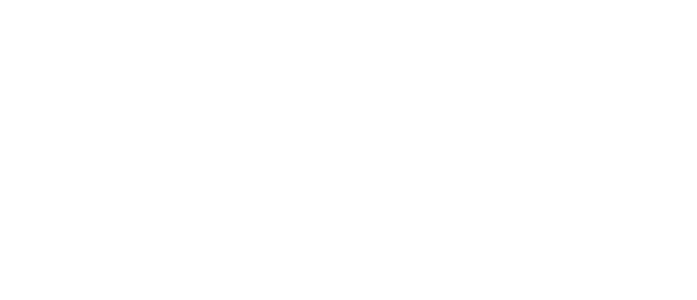
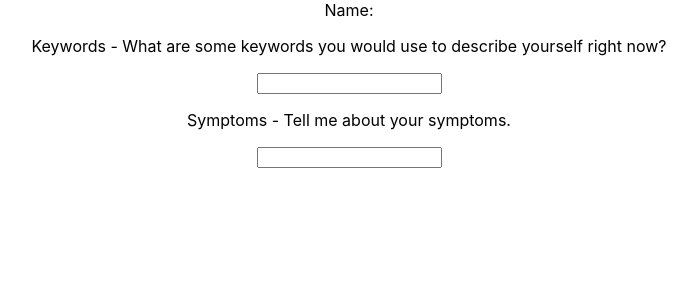
Before and after one commit to chavon13/MedicalDiary, a React (Create React App) app: page /entrypage1 in a window 1280 px wide. Before the commit this address had no page. Shown: the top 300 px of the page, without its empty margins (291-988 px from the left). Built offline with nearby package versions, Linux system fonts and the light colour scheme.

Commit message:
adds inputs to entry page 1. adds to navbar. adds routing.

```diff
--- a/src/App.js
+++ b/src/App.js
@@ -6,6 +6,7 @@
 import './App.css';
 import Login from './Components/Login';
 import Mood from './Components/Mood'
+import Entry1 from './Components/EntryPage1'
 
 function App() {
   return (
@@ -13,7 +14,8 @@
       <Router>
         <Routes>
           <Route path='/' element={<Login />} />
-          <Route path='mood' element={<Mood />} />
+          <Route path='/mood' element={<Mood />} />
+          <Route path='/entrypage1' element={<Entry1 />} />
         </Routes>
       </Router>
     </div>
--- /dev/null
+++ b/src/Components/EntryPage1.js
@@ -0,0 +1,33 @@
+import React from 'react'
+
+export default class Entry1 extends React.Component {
+    constructor(props) {
+        super(props);
+        this.state = { value: '' }
+
+        this.handleChange = this.handleChange.bind(this);
+        this.handleSubmit = this.handleSubmit.bind(this);
+    }
+    handleChange(event) {
+        this.setState({value: event.target.value});
+    }
+
+    handleSubmit(event) {
+        alert('Your entry has been submitted' + this.state.value);
+        event.preventDefault();
+    }
+    render() {
+        return(
+            <form onSubmit={this.handleSubmit}>
+                <label>
+                    Name:
+                    <p>Keywords - What are some keywords you would use to describe yourself right now?</p>
+                    <input type='text' value={this.state.value} onChange={this.handleChange} />
+                    <br></br>
+                    <p>Symptoms - Tell me about your symptoms.</p>
+                    <input type='text' value={this.state.value} onchange={this.handleChange} />
+                </label>
+            </form>
+        )
+    }
+}
--- a/src/Components/Navbar.js
+++ b/src/Components/Navbar.js
@@ -11,6 +11,7 @@
                 <ul>
                     <Link to="/"></Link>
                     <Link to="/mood">Mood</Link>
+                    <Link to='/entrypage1'>Entry 1</Link>
                 </ul>
 
             </nav>
```
